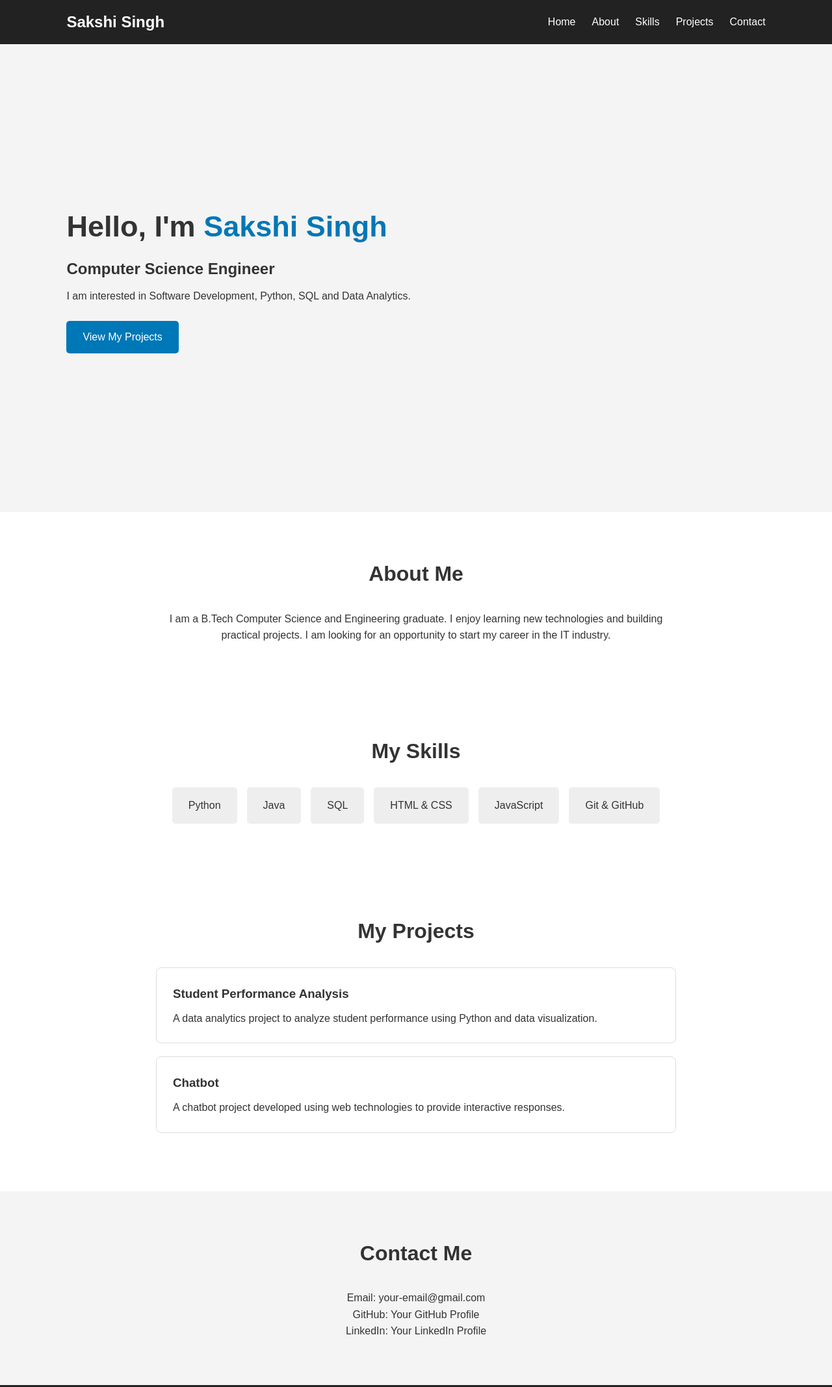
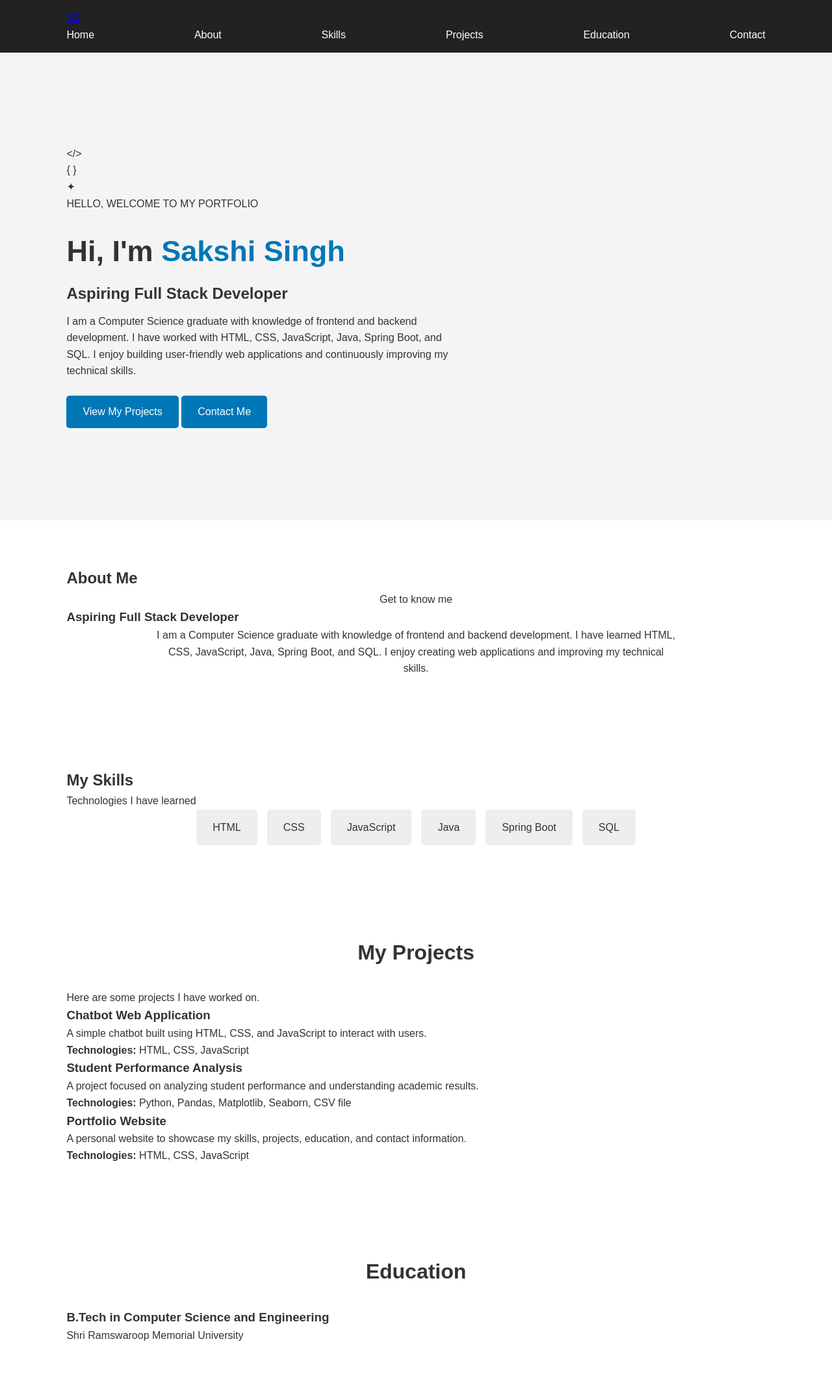
Before and after one commit to Sakshi1265/Portfolio-Websit, a plain HTML site: page index.html in a window 1280 px wide. Shown: the top 2135 px of the page at 65% size. Drawn offline with Linux system fonts and the light colour scheme.

Commit message:
Refactor index.html structure and content

```diff
--- a/index.html
+++ b/index.html
@@ -1,96 +1,186 @@
 <!DOCTYPE html>
 <html lang="en">
+
 <head>
     <meta charset="UTF-8">
     <meta name="viewport" content="width=device-width, initial-scale=1.0">
-    <title>Sakshi Singh | Portfolio</title>
+    <title>Sakshi Singh | Portfolio </title>
     <link rel="stylesheet" href="style.css">
 </head>
 
 <body>
+    <header class="navbar">
+        <a href="#home" class="logo">SS</a>
 
-<header>
-    <nav>
-        <h2>Sakshi Singh</h2>
-
-        <ul>
-            <li><a href="#home">Home</a></li>
-            <li><a href="#about">About</a></li>
-            <li><a href="#skills">Skills</a></li>
-            <li><a href="#projects">Projects</a></li>
-            <li><a href="#contact">Contact</a></li>
-        </ul>
+        <nav class="nav-links">
+            <a href="#home">Home</a>
+            <a href="#about">About</a>
+            <a href="#skills">Skills</a>
+            <a href="#projects">Projects</a>
+            <a href="#education">Education</a>
+            <a href="#contact">Contact</a>
         </nav>
     </header>
 
+    <main>
         <section id="home" class="hero">
-    <div>
-        <h1>Hello, I'm <span>Sakshi Singh</span></h1>
-        <h2>Computer Science Engineer</h2>
-        <p>
-            I am interested in Software Development, Python,
-            SQL and Data Analytics.
+            <div class="hero-content">
+
+                <div class="floating-symbol symbol-one">&lt;/&gt;</div>
+                <div class="floating-symbol symbol-two">{ }</div>
+                <div class="floating-symbol symbol-three">✦</div>
+
+
+                <p class="greeting">HELLO, WELCOME TO MY PORTFOLIO</p>
+
+                <h1>Hi, I'm <span>Sakshi Singh</span></h1>
+
+                <h2>Aspiring Full Stack Developer</h2>
+
+                <p class="intro">
+                    I am a Computer Science graduate with knowledge of frontend
+                    and backend development. I have worked with HTML, CSS,
+                    JavaScript, Java, Spring Boot, and SQL. I enjoy building
+                    user-friendly web applications and continuously improving
+                    my technical skills.
                 </p>
 
-        <a href="#projects" class="btn">View My Projects</a>
+                <div class="hero-buttons">
+                    <a href="#projects" class="btn primary-btn">
+                        View My Projects
+                    </a>
+
+                    <a href="#contact" class="btn secondary-btn">
+                        Contact Me
+                    </a>
                 </div>
+            </div>
+
         </section>
 
-<section id="about">
+
+        <section id="about" class="about section">
+            <div class="section-title">
                 <h2>About Me</h2>
-    <p>
-        I am a B.Tech Computer Science and Engineering graduate.
-        I enjoy learning new technologies and building practical
-        projects. I am looking for an opportunity to start my
-        career in the IT industry.
-    </p>
-</section>
-
-<section id="skills">
-    <h2>My Skills</h2>
-
-    <div class="skills-container">
-        <div>Python</div>
-        <div>Java</div>
-        <div>SQL</div>
-        <div>HTML & CSS</div>
-        <div>JavaScript</div>
-        <div>Git & GitHub</div>
-    </div>
-</section>
-
-<section id="projects">
-    <h2>My Projects</h2>
-
-    <div class="project">
-        <h3>Student Performance Analysis</h3>
-        <p>
-            A data analytics project to analyze student performance
-            using Python and data visualization.
-        </p>
+                <p>Get to know me</p>
             </div>
 
-    <div class="project">
-        <h3>Chatbot</h3>
+            <div class="about-content">
+                <h3>Aspiring Full Stack Developer</h3>
                 <p>
-            A chatbot project developed using web technologies
-            to provide interactive responses.
+                    I am a Computer Science graduate with knowledge of
+                    frontend and backend development. I have learned HTML,
+                    CSS, JavaScript, Java, Spring Boot, and SQL. I enjoy
+                    creating web applications and improving my technical skills.
                 </p>
             </div>
         </section>
 
-<section id="contact">
+
+        <section id="skills" class="skills section">
+            <div class="section-title">
+                <h2>My Skills</h2>
+                <p>Technologies I have learned</p>
+            </div>
+
+            <div class="skills-container">
+                <div class="skill-card">HTML</div>
+                <div class="skill-card">CSS</div>
+                <div class="skill-card">JavaScript</div>
+                <div class="skill-card">Java</div>
+                <div class="skill-card">Spring Boot</div>
+                <div class="skill-card">SQL</div>
+            </div>
+        </section>
+
+
+        <section id="projects" class="section">
+            <h2>My Projects</h2>
+            <p>Here are some projects I have worked on.</p>
+
+            <div class="projects-container">
+                <div class="project-card">
+                    <h3>Chatbot Web Application</h3>
+                    <p>
+                        A simple chatbot built using HTML, CSS, and JavaScript
+                        to interact with users.
+                    </p>
+                    <p><strong>Technologies:</strong> HTML, CSS, JavaScript</p>
+                </div>
+
+                <div class="project-card">
+                    <h3>Student Performance Analysis</h3>
+                    <p>
+                        A project focused on analyzing student performance
+                        and understanding academic results.
+                    </p>
+                    <p><strong>Technologies:</strong> Python, Pandas, Matplotlib, Seaborn, CSV file</p>
+                </div>
+
+                <div class="project-card">
+                    <h3>Portfolio Website</h3>
+                    <p>
+                        A personal website to showcase my skills, projects,
+                        education, and contact information.
+                    </p>
+                    <p><strong>Technologies:</strong> HTML, CSS, JavaScript</p>
+                </div>
+            </div>
+        </section>
+
+        <section id="education" class="section">
+            <h2>Education</h2>
+            <h3>B.Tech in Computer Science and Engineering</h3>
+            <p>Shri Ramswaroop Memorial University</p>
+        </section>
+
+
+        <section id="internship" class="section">
+            <h2>Internship</h2>
+            <h3>Java Full Stack Intern</h3>
+            <p>Soft Nexis Technology</p>
+            <p>Duration: 1 Month</p>
+            <p>
+                Learned and practiced Java, Spring Boot, SQL,
+                HTML, CSS, and JavaScript.
+            </p>
+        </section>
+
+        <section id="certifications" class="section">
+            <h2>Certifications</h2>
+            <ul>
+                <li>Web Development and Content Management Systems</li>
+                <li>Cybersecurity Job Simulation - Forage</li>
+            </ul>
+        </section>
+
+        <section id="contact" class="section">
             <h2>Contact Me</h2>
-    <p>Email: your-email@gmail.com</p>
-    <p>GitHub: Your GitHub Profile</p>
-    <p>LinkedIn: Your LinkedIn Profile</p>
+            <p>Email:
+                <a href="mailto:YOUR_EMAIL@example.com">
+                    singh.sakshi2315@gmail.com
+                </a>
+            </p>
+            <p>
+                LinkedIn:
+                <a href="https://www.linkedin.com/in/sakshi-singh-851626419" target="_blank">
+                    Visit My LinkedIn
+                </a>
+            </p>
+            <p>
+                GitHub:
+                <a href="https://github.com/Sakshi1265" target="_blank">
+                    Visit My GitHub
+                </a>
+            </p>
         </section>
 
         <footer>
-    <p>© 2026 Sakshi Singh. All Rights Reserved.</p>
+            <p>© 2026 My Portfolio. All rights reserved.</p>
         </footer>
 
+    </main>
     <script src="script.js"></script>
+</body>
 
-</body>
 </html>
```
Lines whose indentation alone changed are shown as unchanged.
